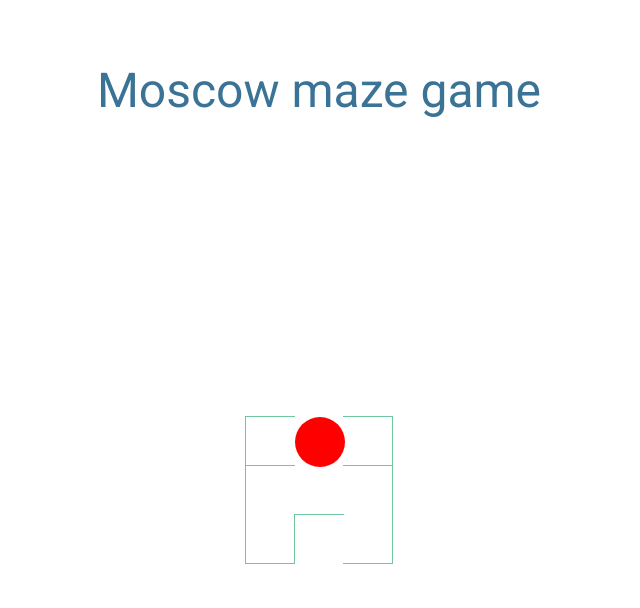
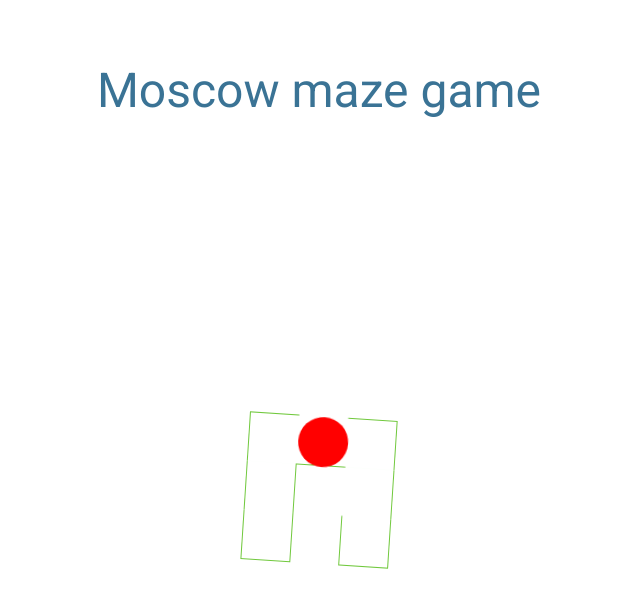
Before and after one commit to mskmazegame/mskmazegame.github.io, a website built with webpack: page index.html in a window 1280 px wide. Both pictures are taken after a click on the element "Играть". Shown: the whole page, without its empty margins (321-961 px from the left). Built offline with nearby package versions, Linux system fonts and the light colour scheme.

Commit message:
Make maze more difficult

```diff
--- a/index.html
+++ b/index.html
@@ -29,7 +29,7 @@
         <div id="screen-story-1" class="screen hidden">
         </div>
         <div id="screen-maze-1" class="screen screen-maze hidden">
-            <div id="maze-1">
+            <div id="maze-1" class="maze-container">
             </div>
         </div>
         <div id="screen-story-2" class="screen hidden">
--- a/src/components/Maze.js
+++ b/src/components/Maze.js
@@ -1,38 +1,57 @@
 import {UserPosition} from './UserPosition';
 import {KeyCode} from '../constants';
+
+const CLASS_NAME_MAZE = 'maze';
+const CLASS_NAME_MAZE_ROW = 'maze-row';
+const CLASS_NAME_MAZE_CELL = 'maze-cell';
+
+const VISIBLE_BORDER_COLOR = 'rgba(112,200,60,1)';
+const INVISIBLE_BORDER_COLOR = 'rgba(112,200,60,0)';
+
 function getMazeEl(id) {
     return document.getElementById(id);
 }
 
+function styleCell(cell, div) {
+    if (cell.top) {
+        div.style.borderTopColor = INVISIBLE_BORDER_COLOR;
+    } else {
+        div.style.borderTopColor = VISIBLE_BORDER_COLOR;
+    }
+    if (cell.right) {
+        div.style.borderRightColor = INVISIBLE_BORDER_COLOR;
+    } else {
+        div.style.borderRightColor = VISIBLE_BORDER_COLOR;
+    }
+    if (cell.bottom) {
+        div.style.borderBottomColor = INVISIBLE_BORDER_COLOR;
+    } else {
+        div.style.borderBottomColor = VISIBLE_BORDER_COLOR;
+    }
+    if (cell.left) {
+        div.style.borderLeftColor = INVISIBLE_BORDER_COLOR;
+    } else {
+        div.style.borderLeftColor = VISIBLE_BORDER_COLOR;
+    }
+}
+
 function renderMazeCell(cell) {
     const div = document.createElement('div');
-    div.className = 'maze-cell';
-    if (cell.top) {
-        div.style.borderTopWidth = 0;
-    }
-    if (cell.right) {
-        div.style.borderRightWidth = 0;
-    }
-    if (cell.bottom) {
-        div.style.borderBottomWidth = 0;
-    }
-    if (cell.left) {
-        div.style.borderLeftWidth = 0;
-    }
-
+    div.className = CLASS_NAME_MAZE_CELL;
+    styleCell(cell, div);
     return div;
 }
 
 function renderMazeRow(row) {
     const div = document.createElement('div');
-    div.className = 'maze-row';
+    div.className = CLASS_NAME_MAZE_ROW;
     row.forEach(cell => div.appendChild(renderMazeCell(cell)));
     return div;
 }
 
 function renderMaze(matrix) {
     const div = document.createElement('div');
-    div.className = 'maze';
+    div.className = CLASS_NAME_MAZE;
     matrix.forEach(row => div.appendChild(renderMazeRow(row)));
     return div;
 }
@@ -41,14 +60,16 @@ export class Maze {
     constructor(mazeSettings) {
         this.mazeSettings = mazeSettings;
         this.currentPosition = mazeSettings.defaultPosition;
+        this.index = 0;
+        this.deg = 0;
     }
 
     onKeyDown = e => {
         const {x, y} = this.currentPosition;
         const {matrix} = this.mazeSettings;
-        const mazeCell = matrix[y][x];
-        const maxX = matrix[0].length;
-        const maxY = matrix.length;
+        const mazeCell = matrix[this.index][y][x];
+        const maxX = matrix[this.index][0].length;
+        const maxY = matrix[this.index].length;
         switch (e.keyCode) {
             case KeyCode.ARROW_UP:
                 if (mazeCell.top && y - 1 >= 0) {
@@ -74,6 +95,38 @@ export class Maze {
         this.userPosition.setPosition(this.currentPosition);
     };
 
+    updateMatrix() {
+        const {id, matrix} = this.mazeSettings;
+        const mazeEl = getMazeEl(id);
+        const divRows = mazeEl.getElementsByClassName(CLASS_NAME_MAZE_ROW);
+        Array.from(divRows).forEach((divRow, i) => {
+            const divCells = divRow.getElementsByClassName(CLASS_NAME_MAZE_CELL);
+            Array.from(divCells).forEach((divCell, j) => {
+                styleCell(matrix[this.index][i][j], divCell);
+            });
+        })
+
+    }
+
+    rotateMaze() {
+        const {id} = this.mazeSettings;
+        this.deg += 5;
+        getMazeEl(id).style.transform = `rotate(${this.deg}deg)`;
+    }
+
+    start() {
+        this.interval = setInterval(() => {
+            this.index = (this.index + 1) % 2;
+            this.updateMatrix();
+            this.rotateMaze();
+        }, 2000);
+    }
+
+
+    stop() {
+        clearInterval(this.interval);
+    }
+
 
     render() {
         const {id, matrix} = this.mazeSettings;
@@ -82,6 +135,6 @@ export class Maze {
         getMazeEl(id).appendChild(this.userPosition.render());
         this.userPosition.setPosition(this.currentPosition);
 
-        getMazeEl(id).appendChild(renderMaze(matrix));
+        getMazeEl(id).appendChild(renderMaze(matrix[this.index]));
     }
 }
--- a/src/components/Screen.js
+++ b/src/components/Screen.js
@@ -22,9 +22,20 @@ export class Screen {
         }
     }
 
-    show = () => showScreen(this.screenSettings.id);
+    show = () => {
+        showScreen(this.screenSettings.id);
+        if (this.maze) {
+            this.maze.start();
+        }
+    };
 
-    hide = () => hideScreen(this.screenSettings.id)
+    hide = () => {
+        hideScreen(this.screenSettings.id);
+        if (this.maze) {
+            this.maze.stop();
+        }
+
+    };
 
     onKeyDown = e => {
         if (this.maze) {
--- a/src/constants.js
+++ b/src/constants.js
@@ -12,9 +12,16 @@ export const MazeId = {
 };
 
 export const MAZE_MATRIX_1 = [
-    [{right: 1}, {top: 1, right: 1, bottom: 1, left: 1}, {left: 1}],
-    [{right: 1, bottom: 1}, {top: 1, right: 1, left: 1}, {left: 1, bottom: 1}],
-    [{top: 1}, {right: 1, bottom: 1}, {top: 1, left: 1}]
+    [
+        [{right: 1}, {top: 1, right: 1, bottom: 1, left: 1}, {left: 1}],
+        [{right: 1, bottom: 1}, {top: 1, right: 1, left: 1}, {left: 1, bottom: 1}],
+        [{top: 1}, {right: 1, bottom: 1}, {top: 1, left: 1}]
+    ],
+    [
+        [{right: 1, bottom: 1}, {top: 1, right: 1, left: 1}, {left: 1, bottom: 1}],
+        [{top: 1, bottom: 1}, {right: 1, bottom: 1}, {top:1, left: 1, bottom: 1}],
+        [{top: 1}, {top: 1, bottom: 1}, {top: 1}]
+    ]
 ];
 
 export const MAZE_MATRIX_2 = [
--- a/src/style.scss
+++ b/src/style.scss
@@ -115,6 +115,7 @@ html, body {
   height: 50px;
   border: 1px solid #70C8A0;
   box-sizing: border-box;
+  transition: 1s;
 }
 
 .maze-row {
@@ -129,6 +130,11 @@ html, body {
   }
 }
 
+.maze-container{
+  transition: 2s;
+}
+
+
 .screen-maze {
   justify-content: center;
   align-items: center;
```
Also changed, not shown: output/main.js.
